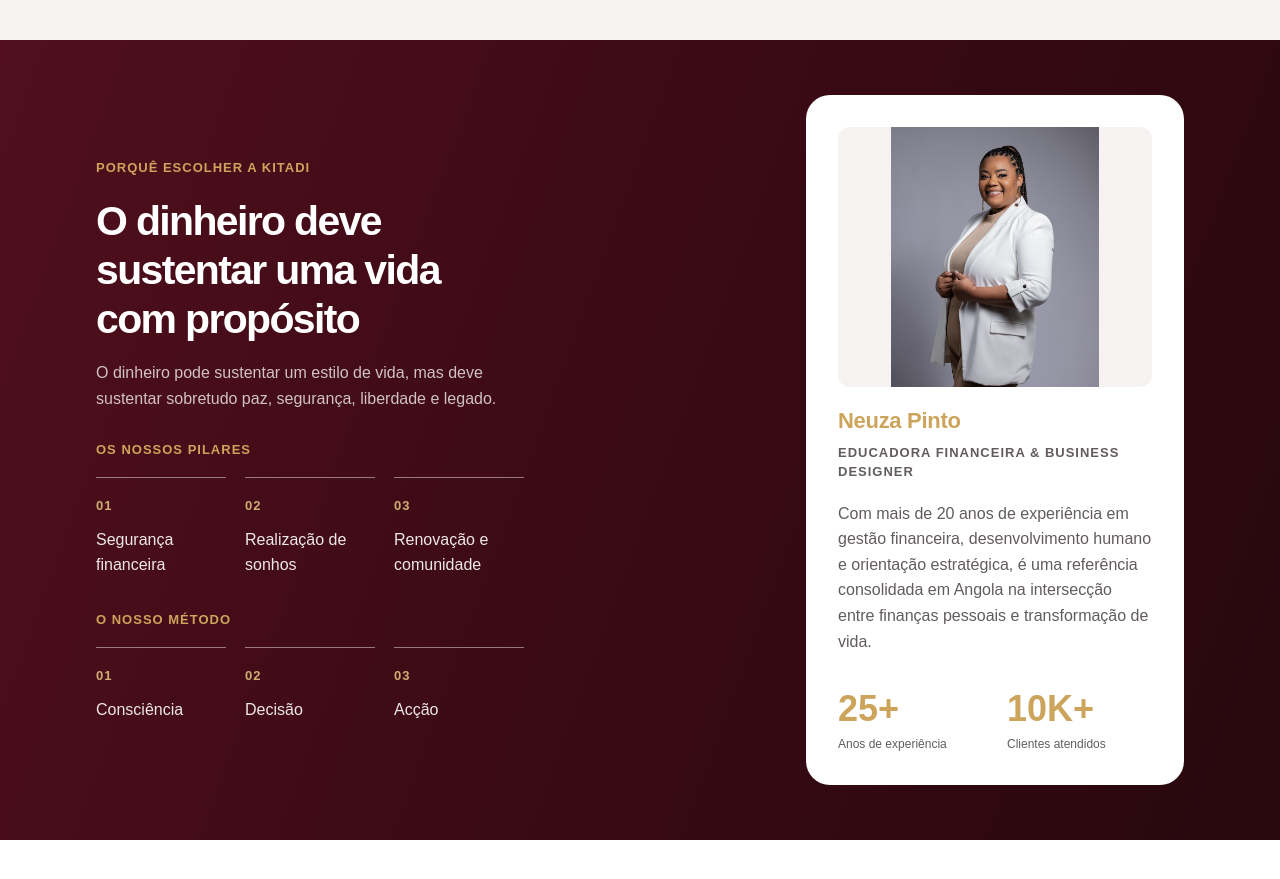
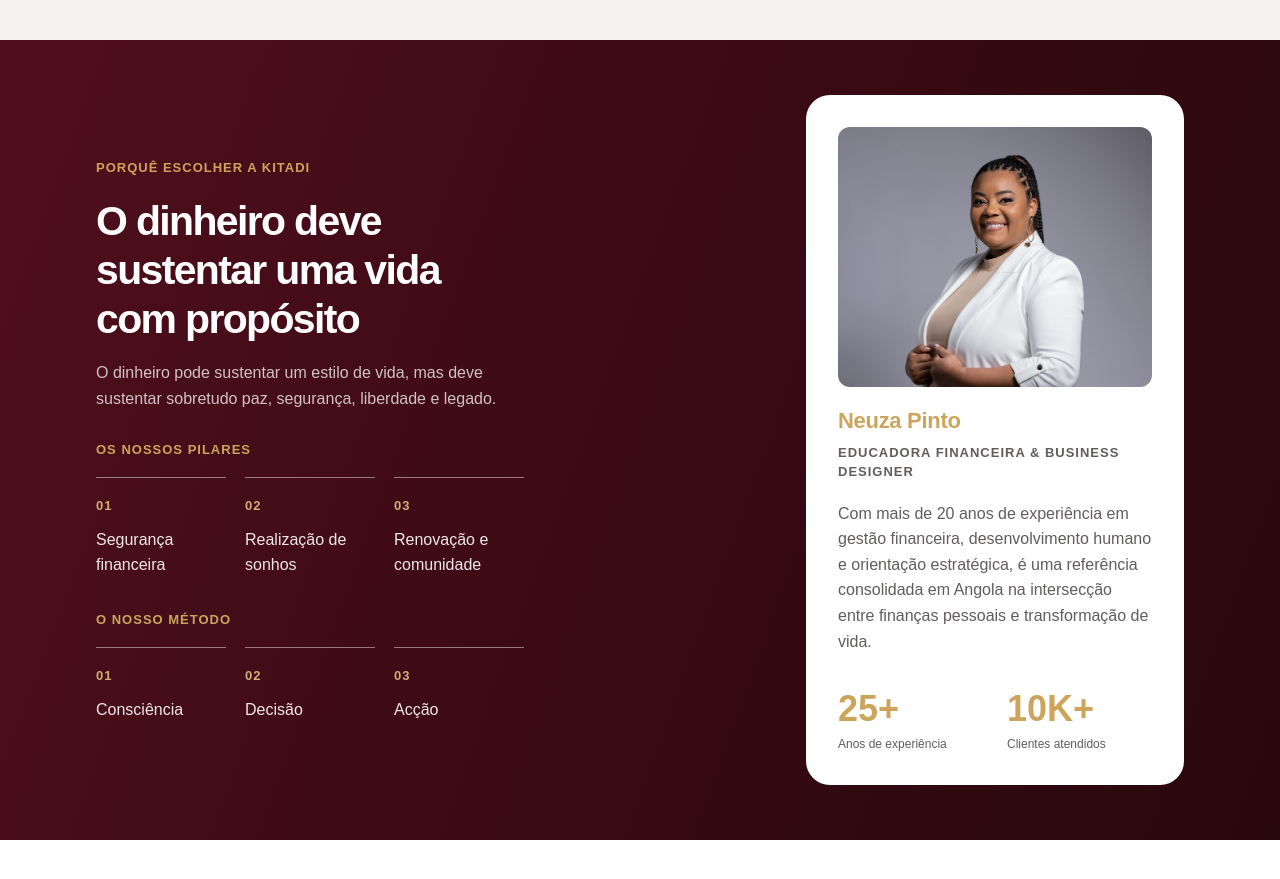
Before and after one commit to Kitadi-Desenvolvimento/Landing-Page, a Next.js app: page / in a window 1280 px wide. Shown: the part 2360-3239 px from the top of the page. Built offline with nearby package versions, Linux system fonts and the light colour scheme.

Commit message:
add logotipos de parceiros

```diff
--- a/app/porque.tsx
+++ b/app/porque.tsx
@@ -84,7 +84,7 @@ export default function PorqueEscolherKitadi() {
           <div className="relative h-[260px] overflow-hidden rounded-[12px] bg-[#f5f2f1]">
             <Image
               alt="Neuza Pinto, educadora financeira"
-              className="object-contain"
+              className="object-cover object-top"
               fill
               sizes="(min-width: 1024px) 314px, 263px"
               src="/neuza-pinto.jpg"
```
